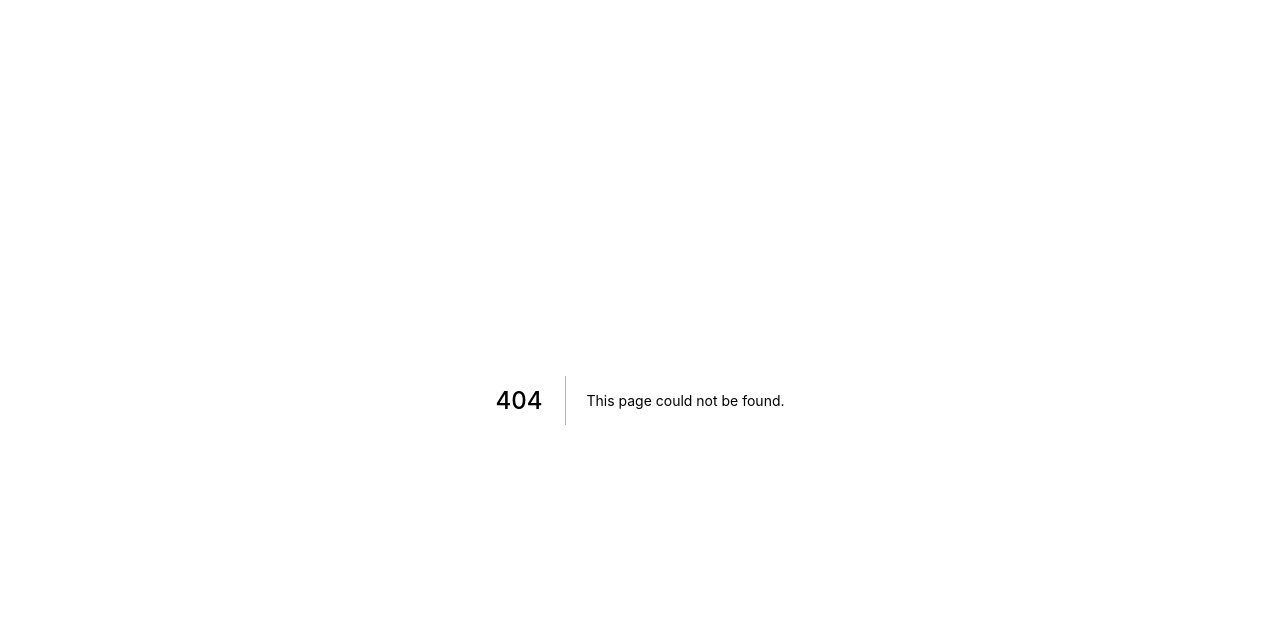
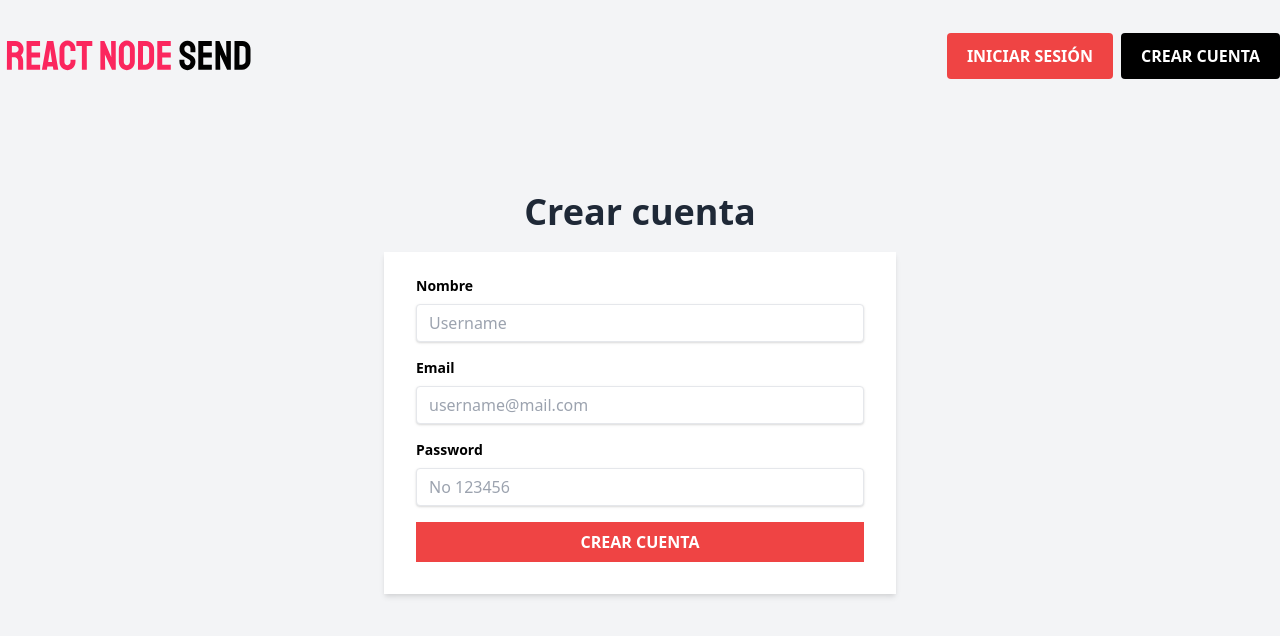
Before and after one commit to davinun99/nodesend-cliente, a Next.js app: page /crearcuenta in a window 1280 px wide. Before the commit this address had no page. Shown: the top 636 px of the page. Built offline with nearby package versions, Linux system fonts and the light colour scheme.

Commit message:
UI for crearcuenta & login created

```diff
--- a/components/Header.js
+++ b/components/Header.js
@@ -1,10 +1,20 @@
 import React from 'react';
 import Layout from '../components/Layout';
+import Link from 'next/link'
 const Header = () => {
     return (
-        <header className="py-8 flex-col md:flex-row items-center justify-between">
-            <img src="logo.svg" className="w-64 mb-8 md:mb-0" alt="Logo"/>
-
+        <header className="py-8 flex flex-col md:flex-row items-center justify-between">
+            <Link href="/">
+                <img src="logo.svg" className="w-64 mb-8 md:mb-0 cursor-pointer" alt="Logo"/>
+            </Link>
+            <div>
+                <Link href="/login">
+                    <a className="bg-red-500 px-5 py-3 rounded text-white font-bold uppercase mr-2">Iniciar Sesión</a>
+                </Link>
+                <Link href="/crearcuenta">
+                    <a className="bg-black px-5 py-3 rounded text-white font-bold uppercase">Crear cuenta</a>
+                </Link>
+            </div>
         </header>
     )
 }
--- a/package.json
+++ b/package.json
@@ -8,8 +8,10 @@
     "start": "next start"
   },
   "dependencies": {
+    "formik": "^2.1.5",
     "next": "9.5.2",
     "react": "16.13.1",
-    "react-dom": "16.13.1"
+    "react-dom": "16.13.1",
+    "yup": "^0.29.3"
   }
 }
--- /dev/null
+++ b/pages/crearcuenta.js
@@ -0,0 +1,99 @@
+import React from 'react';
+import Layout from '../components/Layout';
+import {useFormik} from 'formik';
+import * as Yup from 'yup';
+
+const crearcuenta = () => {
+    const formik = useFormik({
+        initialValues:{
+            nombre:'',
+            email:'',
+            password:'',
+        },
+        validationSchema: Yup.object({
+            nombre: Yup.string().required('El nombre es obligatorio'),
+            email: Yup.string().email('El email no es válido').required('El email es obligatorio'),
+            password: Yup.string().required('El password es obligatorio')
+            .min(6, 'El password debe contener al menos 6 caracteres')
+        }),
+        onSubmit: valores => {
+            //enviar al api
+        }
+    });
+    return (
+        <Layout>
+            <div className="md:w-4/5 xl:3/5 mx-auto mb-32">
+                <h2 className="text-4xl font-sans font-bold text-gray-800 text-center my-4">Crear cuenta</h2>
+                <div className="flex justify-center mt-5">
+                    <div className="w-full max-w-lg">
+                        <form onSubmit={formik.handleSubmit} className="bg-white shadow-md px-8 pt-6 pb-8 mb-4">
+                            <div className="mb-4">
+                                <label htmlFor="nombre" className="block text-black text-sm font-bold mb-2">Nombre</label>
+                                <input
+                                    type="text"
+                                    name="nombre"
+                                    className="shadow appearance-none border rounded w-full py-2 px-3 text-gray-700 leading-tight focus:shadow-outline focus:outline-none"
+                                    id="nombre"
+                                    placeholder="Username"
+                                    value={formik.values.nombre}
+                                    onChange={formik.handleChange}
+                                    onBlur={formik.handleBlur}
+                                />
+                                {formik.touched.nombre && formik.errors.nombre ?(
+                                    <div className="my-2 bg-gray-200 border-l-4 border-red-500 text-red-700 p-4">
+                                        <p className="font-bold">
+                                            {formik.errors.nombre}
+                                        </p>
+                                    </div>
+                                ): null}
+                            </div>
+                            <div className="mb-4">
+                                <label htmlFor="email" className="block text-black text-sm font-bold mb-2">Email</label>
+                                <input
+                                    type="email"
+                                    name="email"
+                                    className="shadow appearance-none border rounded w-full py-2 px-3 text-gray-700 leading-tight focus:shadow-outline focus:outline-none"
+                                    id="email"
+                                    placeholder="username@mail.com"
+                                    value={formik.values.email}
+                                    onChange={formik.handleChange}
+                                    onBlur={formik.handleBlur}
+                                />
+                                {formik.touched.email && formik.errors.email ?(
+                                    <div className="my-2 bg-gray-200 border-l-4 border-red-500 text-red-700 p-4">
+                                        <p className="font-bold">
+                                            {formik.errors.email}
+                                        </p>
+                                    </div>
+                                ): null}
+                            </div>
+                            <div className="mb-4">
+                                <label htmlFor="password" className="block text-black text-sm font-bold mb-2">Password</label>
+                                <input
+                                    type="password"
+                                    name="password"
+                                    className="shadow appearance-none border rounded w-full py-2 px-3 text-gray-700 leading-tight focus:shadow-outline focus:outline-none"
+                                    id="password"
+                                    placeholder="No 123456"
+                                    value={formik.values.password}
+                                    onChange={formik.handleChange}
+                                    onBlur={formik.handleBlur}
+                                />
+                                {formik.touched.password && formik.errors.password ?(
+                                    <div className="my-2 bg-gray-200 border-l-4 border-red-500 text-red-700 p-4">
+                                        <p className="font-bold">
+                                            {formik.errors.password}
+                                        </p>
+                                    </div>
+                                ): null}
+                            </div>
+                            <input type="button" value="Crear cuenta" className="bg-red-500 hover:bg-gray-900 w-full p-2 text-white uppercase font-bold"/>
+                        </form>
+                    </div>
+                </div>
+            </div>
+        </Layout>
+    )
+}
+
+export default crearcuenta;
```
Also changed, not shown: pages/login.js (added, +76 -0 lines), 1 other file (tests, documents, lock files or other folders).
